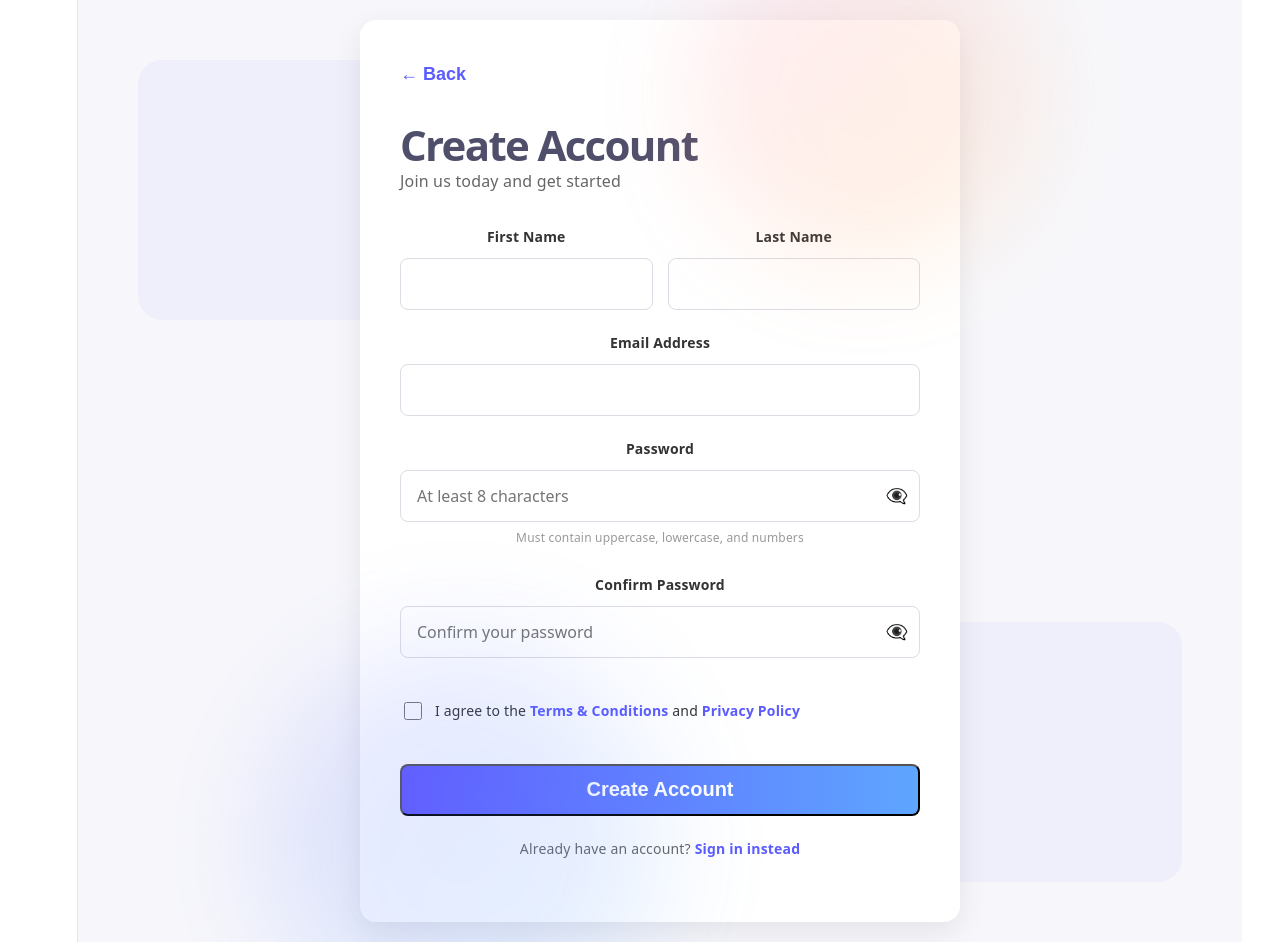
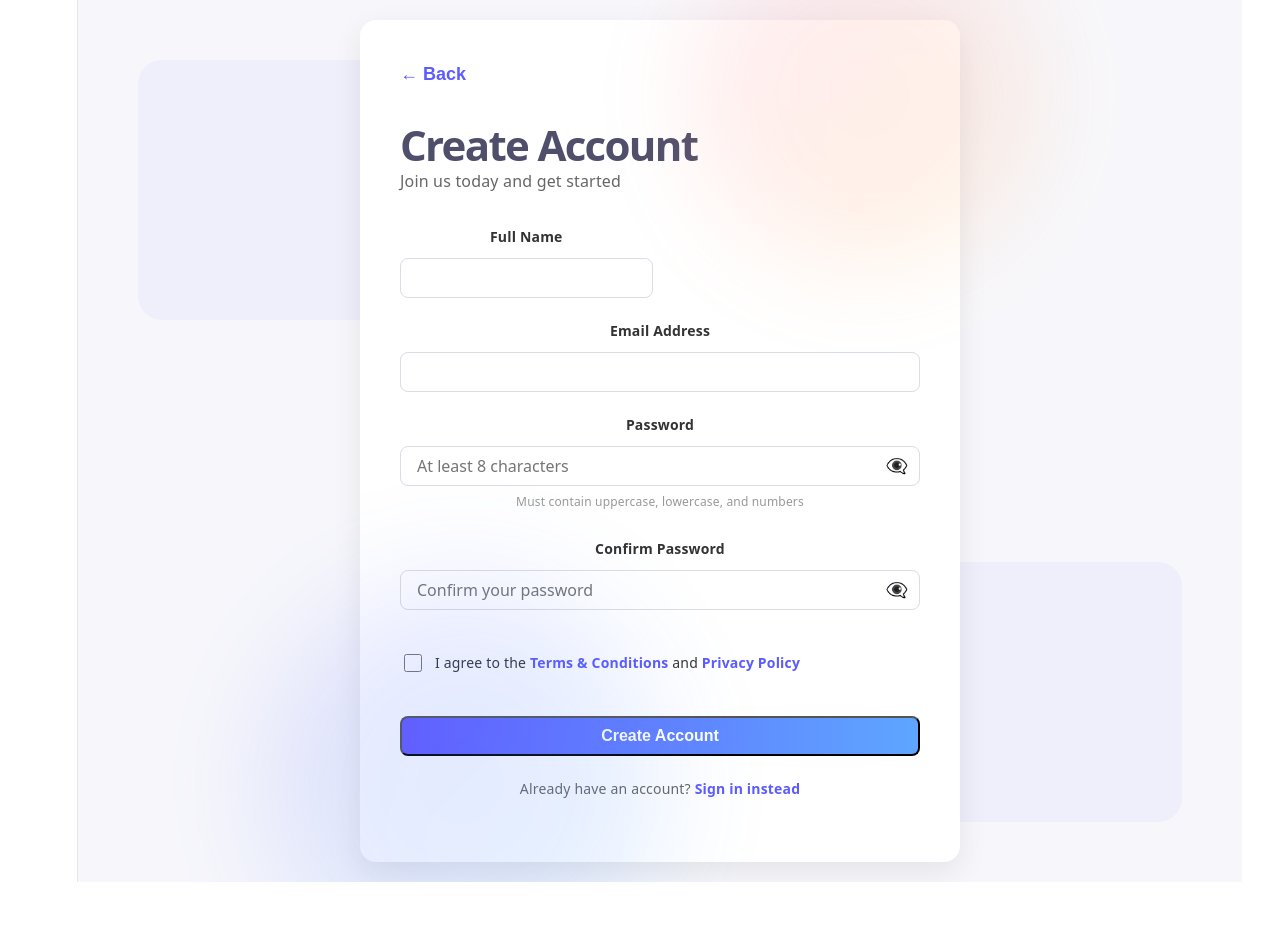
Before and after one commit to akp660/ClientSolution_Website, a React (Vite) app: page / in a window 1280 px wide. Both pictures are taken after a click on the button "Sign Up". After the commit the page ends 882 px from the top, so only its background shows below. Built offline with nearby package versions, Linux system fonts and the light colour scheme; the HTML template or start-up script is replaced by a standard one.

Commit message:
css style

```diff
--- a/src/pages/SignUp.jsx
+++ b/src/pages/SignUp.jsx
@@ -3,8 +3,7 @@ import '../styles/Auth.css';
 
 const SignUp = ({ onBackToLanding }) => {
   const [formData, setFormData] = useState({
-    firstName: '',
-    lastName: '',
+    fullName: '',
     email: '',
     password: '',
     confirmPassword: '',
@@ -29,13 +28,13 @@ const SignUp = ({ onBackToLanding }) => {
     e.preventDefault();
     let newErrors = {};
 
-    if (!formData.firstName.trim()) {
-      newErrors.firstName = 'First name is required';
+    if (!formData.fullName.trim()) {
+      newErrors.fullName = 'Full name is required';
     }
 
-    if (!formData.lastName.trim()) {
+    {/*if (!formData.lastName.trim()) {
       newErrors.lastName = 'Last name is required';
-    }
+    }*/}
 
     if (!formData.email) {
       newErrors.email = 'Email is required';
@@ -82,20 +81,20 @@ const SignUp = ({ onBackToLanding }) => {
         <form onSubmit={handleSubmit} className="auth-form">
           <div className="form-row">
             <div className="form-group">
-              <label htmlFor="firstName">First Name</label>
+              <label htmlFor="fullName">Full Name</label>
               <input
                 type="text"
-                id="firstName"
-                name="firstName"
+                id="fullName"
+                name="fullName"
                 placeholder=""
-                value={formData.firstName}
+                value={formData.fullName}
                 onChange={handleChange}
-                className={errors.firstName ? 'input-error' : ''}
+                className={errors.fullName ? 'input-error' : ''}
               />
-              {errors.firstName && <span className="error-message">{errors.firstName}</span>}
+              {errors.fullName && <span className="error-message">{errors.fullName}</span>}
             </div>
 
-            <div className="form-group">
+            {/*<div className="form-group">
               <label htmlFor="lastName">Last Name</label>
               <input
                 type="text"
@@ -107,7 +106,7 @@ const SignUp = ({ onBackToLanding }) => {
                 className={errors.lastName ? 'input-error' : ''}
               />
               {errors.lastName && <span className="error-message">{errors.lastName}</span>}
-            </div>
+            </div>*/}
           </div>
 
           <div className="form-group">
--- a/src/styles/Auth.css
+++ b/src/styles/Auth.css
@@ -86,7 +86,7 @@
 .form-group input,
 .form-group textarea {
   width: 100%;
-  height: 52px;
+  height: 40px;
   padding: 0 16px;
   border: 1px solid #dcdce5;
   border-radius: 8px;
@@ -197,11 +197,11 @@
 /* Submit Button */
 .btn-submit {
   width: 100%;
-  height: 52px;
+  height: 40px;
   border-radius: 8px;
   background: linear-gradient(90deg, #635bff, #5ea6ff);
   color: white;
-  font-size: 20px;
+  font-size: 16px;
   font-weight: 600;
 }
 
```
